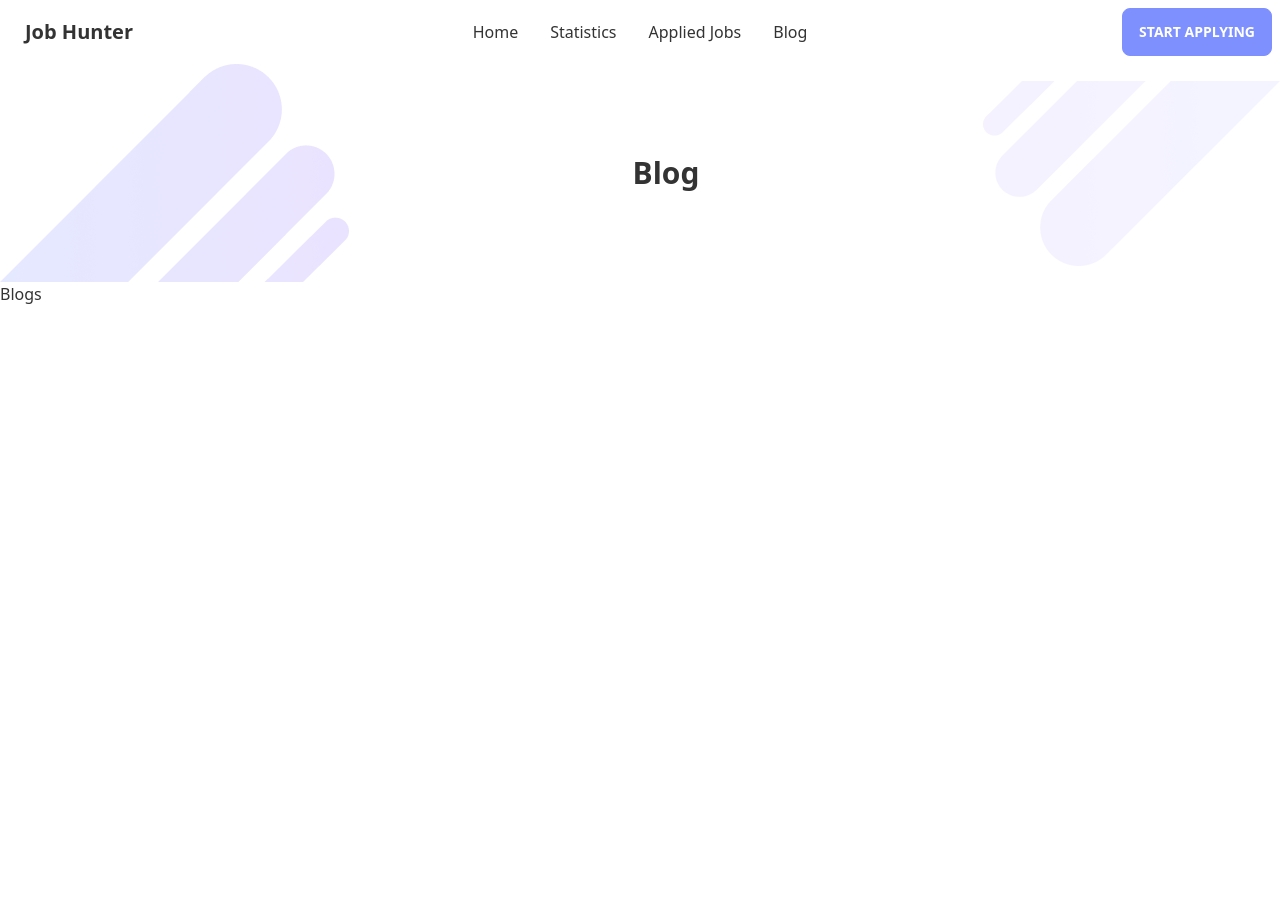
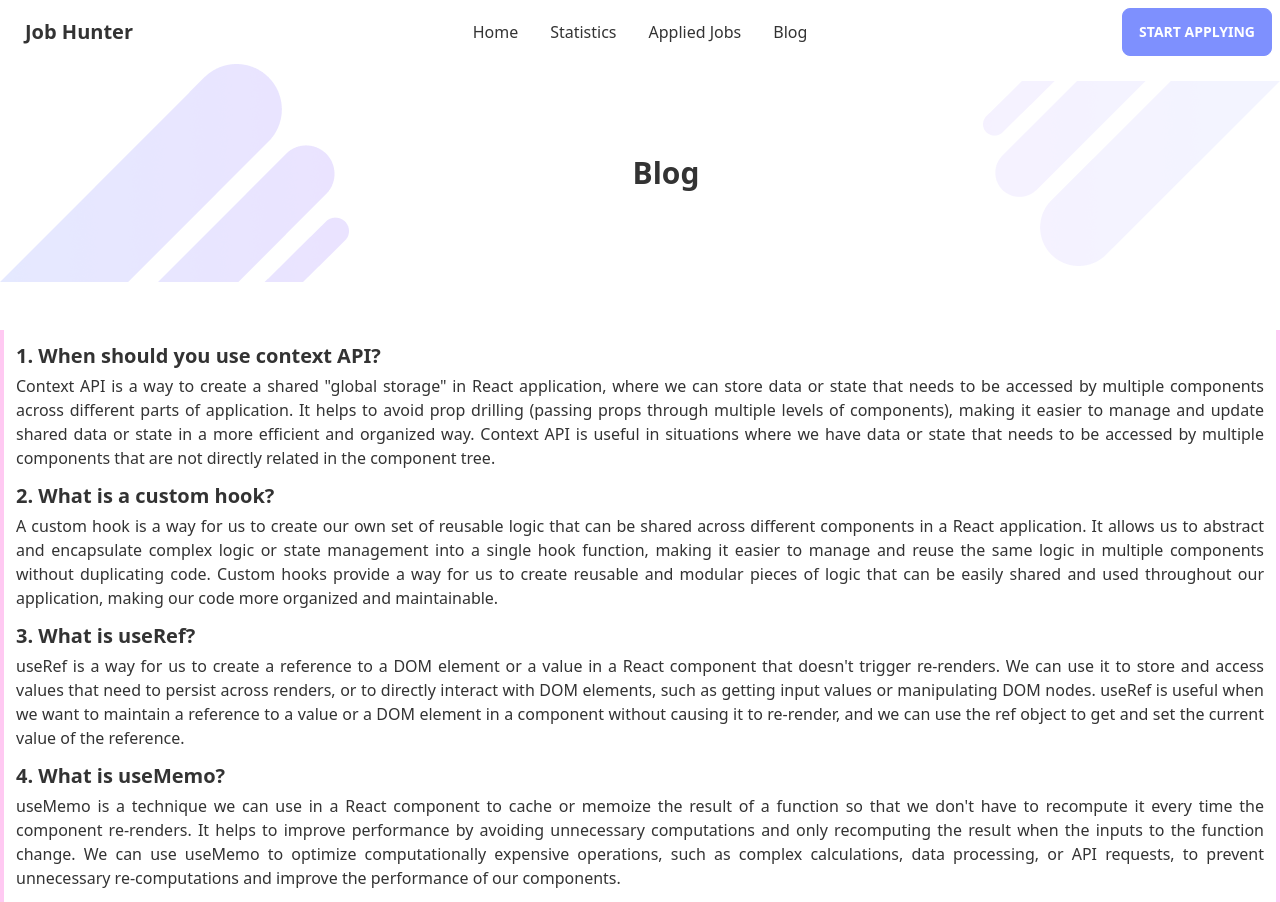
Before and after one commit to Mridul1x/Job-Hunter, a React (Vite) app: page /blogs in a window 1280 px wide. Before the commit the page ends 800 px from the top, so only its background shows below. Built offline with nearby package versions, Linux system fonts and the light colour scheme.

Commit message:
Blog Section Added

```diff
--- a/src/component/Blogs/Blogs.jsx
+++ b/src/component/Blogs/Blogs.jsx
@@ -1,13 +1,61 @@
-import React from 'react';
-import HeaderBanner from '../HeaderBanner/HeaderBanner';
+import React from "react";
+import HeaderBanner from "../HeaderBanner/HeaderBanner";
 
 const Blogs = () => {
-    return (
-        <div>
-            <HeaderBanner header='Blog'></HeaderBanner>
-            <h1>Blogs</h1>
-        </div>
-    );
+  return (
+    <div>
+      <HeaderBanner header="Blog"></HeaderBanner>
+      <div className="mt-12 border-x-4 border-x-secondary-content border-indigo-500 p-3">
+        <h1 className="text-xl font-bold">
+          1. When should you use context API?
+        </h1>
+        <p className="text-justify mt-1 mb-3">
+          Context API is a way to create a shared "global storage" in React
+          application, where we can store data or state that needs to be
+          accessed by multiple components across different parts of application.
+          It helps to avoid prop drilling (passing props through multiple levels
+          of components), making it easier to manage and update shared data or
+          state in a more efficient and organized way. Context API is useful in
+          situations where we have data or state that needs to be accessed by
+          multiple components that are not directly related in the component
+          tree.
+        </p>
+        <h1 className="text-xl font-bold">2. What is a custom hook?</h1>
+        <p className="text-justify mt-1 mb-3">
+          A custom hook is a way for us to create our own set of reusable logic
+          that can be shared across different components in a React application.
+          It allows us to abstract and encapsulate complex logic or state
+          management into a single hook function, making it easier to manage and
+          reuse the same logic in multiple components without duplicating code.
+          Custom hooks provide a way for us to create reusable and modular
+          pieces of logic that can be easily shared and used throughout our
+          application, making our code more organized and maintainable.
+        </p>
+        <h1 className="text-xl font-bold">3. What is useRef?</h1>
+        <p className="text-justify mt-1 mb-3">
+          useRef is a way for us to create a reference to a DOM element or a
+          value in a React component that doesn't trigger re-renders. We can use
+          it to store and access values that need to persist across renders, or
+          to directly interact with DOM elements, such as getting input values
+          or manipulating DOM nodes. useRef is useful when we want to maintain a
+          reference to a value or a DOM element in a component without causing
+          it to re-render, and we can use the ref object to get and set the
+          current value of the reference.
+        </p>
+        <h1 className="text-xl font-bold">4. What is useMemo?</h1>
+        <p className="text-justify mt-1">
+          useMemo is a technique we can use in a React component to cache or
+          memoize the result of a function so that we don't have to recompute it
+          every time the component re-renders. It helps to improve performance
+          by avoiding unnecessary computations and only recomputing the result
+          when the inputs to the function change. We can use useMemo to optimize
+          computationally expensive operations, such as complex calculations,
+          data processing, or API requests, to prevent unnecessary
+          re-computations and improve the performance of our components.
+        </p>
+      </div>
+    </div>
+  );
 };
 
 export default Blogs;
--- a/src/component/Statistics/Statistics.jsx
+++ b/src/component/Statistics/Statistics.jsx
@@ -42,6 +42,7 @@ const Statistics = () => {
     <div>
       <HeaderBanner header="Statistics"></HeaderBanner>
 
+      <div className="border-2 border-dashed  rounded-xl mt-6 border-indigo-500">
         <PieChart className="mx-auto" width={400} height={400}>
           <Pie
             dataKey="marks"
@@ -85,6 +86,7 @@ const Statistics = () => {
           />
         </PieChart>
       </div>
+    </div>
   );
 };
 
```
Lines whose indentation alone changed are shown as unchanged.
